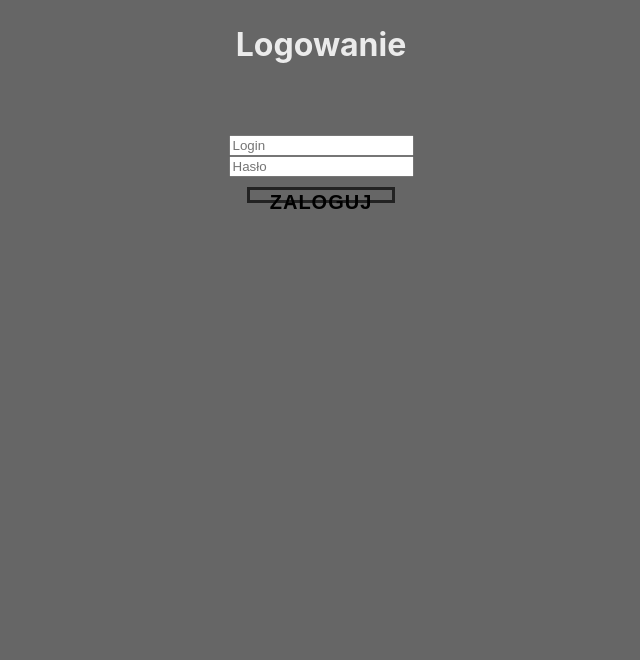
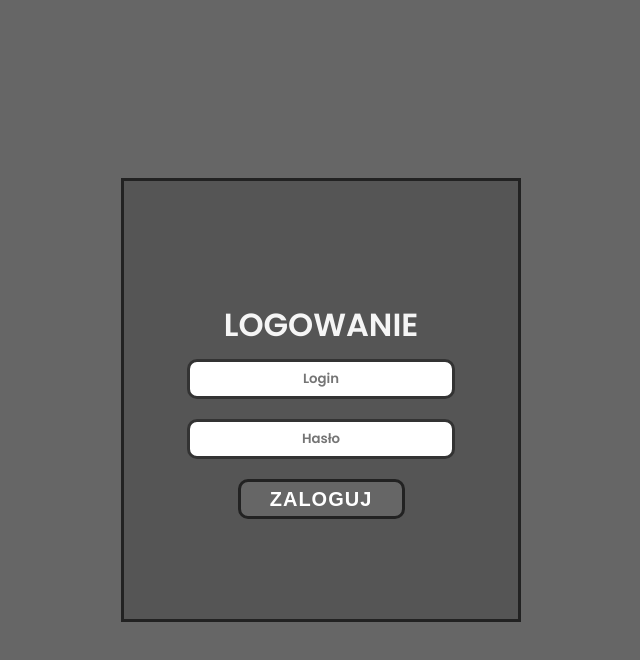
Before and after one commit to maciejmiazek/project, a React (Vite) app in the folder frontend/: page / in a window 1280 px wide. Shown: the top 660 px of the page, without its empty margins (319-959 px from the left). Built offline with nearby package versions, Linux system fonts and the light colour scheme.

Commit message:
fixed verification form

```diff
--- /dev/null
+++ b/frontend/src/components/LoginPage.css
@@ -0,0 +1,44 @@
+.login-page {
+	display: flex;
+	flex-direction: column;
+	padding: 100px 30px;
+	width: 25%;
+	min-width: 400px;
+	background-color: #555;
+	text-transform: uppercase;
+	border: 3px solid #222;
+	color: whitesmoke;
+}
+
+.login-page input{
+	width: 80%;
+	height: 40px;
+	margin: 10px 0;
+	padding: 5px;
+	border-radius: 10px;
+	border: 3px solid #333;
+	text-align: center;
+	font-weight: bold;
+	font-family: poppins, sans-serif;
+}
+
+.login-page h1{
+	margin: 0;
+	margin-top: 20px;
+	font-family: poppins, sans-serif;
+}
+
+.login-page form{
+	display: flex;
+	justify-content: center;
+	align-items: center;
+	flex-direction: column;
+	padding: 0;
+}
+
+.login-page button{
+	color: white;
+	border-radius: 10px;
+	height: 40px;
+	width: 50%;
+}
--- a/frontend/src/components/LoginPage.jsx
+++ b/frontend/src/components/LoginPage.jsx
@@ -1,10 +1,10 @@
 import React from "react";
+import "./LoginPage.css";
 
 function LoginPage() {
 
 	return (
-		<div className='login'>
-
+		<div className='login-page'>
 			<h1>Logowanie</h1>
 			<form action="/" method="post">
 				<input type="text" name="login" id="login" placeholder="Login" />
--- a/frontend/src/components/Workers.css
+++ b/frontend/src/components/Workers.css
@@ -6,13 +6,14 @@
 }
 
 .workers-main {
-	width: 75%;
+	width: 100%;
 	height: 100%;
 	display: flex;
 	align-items: center;
 	justify-content: space-evenly;
 	flex-wrap: wrap;
 	overflow: auto;
+	padding-right: 450px;
 }
 
 .workers-panel {
@@ -112,4 +113,5 @@
 	font-weight: bold;
 	border: none;
 	display: none;
+	color: white;
 }
--- a/frontend/src/components/Workers.jsx
+++ b/frontend/src/components/Workers.jsx
@@ -8,11 +8,22 @@ import {
 
 function Workers() {
 	const [users, setUsers] = useState([]);
+	const [activeButton, setActiveButton] = useState(0);
+	const [buttonText, setButtonText] = useState('Dodaj');
+
+	const buttonChangeClick = (index) => {
+		setButtonText(index === 0 ? 'Dodaj' : 'Edytuj');
+		if (activeButton === null || activeButton !== index) {
+			setActiveButton(index);
+		}
+	};
 
 	const fetchAPI = async () => {
 		axios
 			.get("/api")
-			.then((users) => setUsers(users.data))
+			.then((users) => {
+				setUsers(users.data)
+			})
 			.catch((err) => console.log(err));
 	};
 
@@ -27,7 +38,7 @@ function Workers() {
 	}
 
 	const buttonStyle = {
-		backgroundColor: 'red',
+		display: activeButton === 1 ? 'block' : 'none'
 	};
 
 	return (
@@ -44,7 +55,7 @@ function Workers() {
 							<p>{item.name}</p>
 						</div>
 						<div className="worker-items">
-							<div className="item-option"><p>Czas Pracy</p><p>{`${minutesToTime(item.startWorkTime)} - ${minutesToTime(item.endWorkTime)}`}</p></div>
+							<div className="item-option"><p>Czas Pracy</p><p>{`${item.startWorkTime} - ${item.endWorkTime}`}</p></div>
 							<div className="item-option"><p>Pensja</p><p>{`${item.salary} PLN`}</p></div>
 							<div className="item-option"><p>Telefon</p><p>{item.phone}</p></div>
 							<div className="item-option"><p>Przydzielona Maszyna</p><p>{item.machine}</p></div>
@@ -53,9 +64,7 @@ function Workers() {
 					</div>)
 				})}
 			</div>
-			<div className="workers-panel">
-				<WorkersPanel />
-			</div>
+			<WorkersPanel activeButton={activeButton} buttonChangeClick={buttonChangeClick} buttonText={buttonText}/>
 		</div>
 	);
 }
--- a/frontend/src/components/WorkersPanel.css
+++ b/frontend/src/components/WorkersPanel.css
@@ -1,8 +1,13 @@
 .workers-panel-box {
+	position: absolute;
+	top: 50%;
+	transform: translateY(-50%);
+	right: 3%;
 	display: flex;
 	justify-content: space-evenly;
 	flex-wrap: wrap;
-	width: 80%;
+	width: 25%;
+	width: 400px;
 	height: 500px;
 	font-family: Poppins, sans-serif;
 	overflow: auto;
@@ -27,13 +32,14 @@
 	border-bottom: 3px solid #222;
 	font-size: 20px;
 	font-weight: bold;
+	color: whitesmoke;
 }
 
 .workers-panel-action-buttons button:first-child {
 	border-right: 3px solid #222;
 }
 
-form{
+.workers-panel-box form{
 	display: flex;
 	flex-direction: column;
 	align-items: center;
@@ -47,11 +53,11 @@ form{
 	justify-items: center;
 	align-items: center;
 	width: 90%;
-	height: 50px;
+	min-height: 50px;
 	margin: 10px 0;
 	background-color: #222;
 	border-radius: 5px;
-	padding: 0 10px;
+	padding: 10px 10px;
 }
 
 .form-bulk .input-name{
@@ -62,12 +68,46 @@ form{
 	height: 100%;
 }
 
-.form-bulk input{
+.form-bulk .input-choose{
+	display: flex;
+	justify-content: center;
+	align-items: center;
 	width: 50%;
-	height: 50%;
-	border: 1px solid black;
-	background-color: rgb(211, 211, 211);
-	color: black;
+	height: 100%;
+	font-weight: bold;
+}
+
+.form-bulk .input-choose input,select{
+	width: 70%;
+	height: 20px;
+	background-color: rgba(255, 255, 255, 0);
+	border: none;
+	border-bottom: 3px solid #555;
+	margin-top: 1px;
+	color: white;
+	text-align: center;
+	font-weight: bold;
+	font-family: Poppins, sans-serif;
+}
+
+select{
+	background-color: #535353;
+	margin: 0 5px;
+}
+
+input:focus {
+	outline: none;
+	border: none;
+}
+
+input[type="number"]::-webkit-outer-spin-button,
+input[type="number"]::-webkit-inner-spin-button {
+  -webkit-appearance: none;
+  margin: 0;
+}
+
+input[type="number"] {
+  appearance: textfield;
 }
 
 .form-bulk p{
@@ -85,11 +125,12 @@ form button{
 	background-color: #666;
 	font-weight: bold;
 	font-size: 16px;
-	width: 80%;
+	width: 70%;
 	margin-top: 10px;
 	font-size: 20px;
 	letter-spacing: 1px;
 	text-transform: uppercase;
+	color: whitesmoke;
 }
 
 .workers-panel-box button.active{
--- a/frontend/src/components/WorkersPanel.jsx
+++ b/frontend/src/components/WorkersPanel.jsx
@@ -2,36 +2,30 @@ import { React, useState, useEffect } from "react";
 import "./WorkersPanel.css";
 import axios from "axios";
 
-function WorkersPanel() {
+function WorkersPanel({activeButton, buttonChangeClick, buttonText}) {
 	const [formData, setFormData] = useState({
 		name: '',
 		phone: '',
 		machine: [],
 		salary: 0,
-		startWorkTime: 0,
-		endWorkTime: 0,
+		startWorkTime: '6:00',
+		endWorkTime: '16:00',
 	});
 	const [message, setMessage] = useState('');
-	const [buttonText, setButtonText] = useState('Dodaj');
-	const [activeButton, setActiveButton] = useState(0);
 
 	const handleChange = (e) => {
 		setFormData({ ...formData, [e.target.name]: e.target.value });
 	};
 
-	const buttonChangeClick = (index) => {
-		setButtonText(index === 0 ? 'Dodaj' : 'Edytuj');
-		if (activeButton === null || activeButton !== index) {
-			setActiveButton(index); // Ustaw aktywny przycisk
+	const handleSubmit = async (e) => {
+		if (activeButton !== 0) {
+			return;
 		}
-	};
-
-	const handleSubmit = async (e) => {
 		e.preventDefault()
 
 		try {
 		  // Wysyłanie danych do serwera za pomocą axios
-		  const response = await axios.post('http://localhost:3000/api/pracownicy', formData);
+		  const response = await axios.post('/api/pracownicy', formData);
 
 		  // Obsługa odpowiedzi z serwera
 		  if (response.status === 200) {
@@ -56,25 +50,50 @@ function WorkersPanel() {
 			<form onSubmit={handleSubmit}>
 				<div className="form-bulk">
 					<div className="input-name"><p>Imie i Nazwisko</p></div>
-					<input type="text" name="name" value={formData.name} onChange={handleChange} required/>
+					<div className="input-choose">
+						<input type="text" name="name" value={formData.name} onChange={handleChange} required/>
+					</div>
+				</div>
+				<div className="form-bulk">
+					<div className="input-name"><p>Czas Pracy</p></div>
+					<div className="input-choose">
+						OD
+						<select name="startWorkTime" value={formData.startWorkTime} onChange={handleChange} required>
+							<option value="6:00">6:00</option>
+							<option value="7:00">7:00</option>
+							<option value="8:00">8:00</option>
+						</select>
+						DO
+						<select name="endWorkTime" value={formData.endWorkTime} onChange={handleChange} required>
+							<option value="16:00">16:00</option>
+							<option value="17:00">17:00</option>
+							<option value="18:00">18:00</option>
+						</select>
+					</div>
+				</div>
+				<div className="form-bulk">
+					<div className="input-name"><p>Pensja</p></div>
+					<div className="input-choose">
+						<input type="number" name="salary" value={formData.salary} onChange={handleChange} required/>PLN
+					</div>
 				</div>
 				<div className="form-bulk">
 					<div className="input-name"><p>Telefon</p></div>
-					<input type="text" name="phone" value={formData.phone} onChange={handleChange}/>
-				</div>
-
-				<div className="form-bulk">
-					<div className="input-name"><p>Czas Pracy</p></div>
-					<input type="time" name="startWorkTime" value={formData.startWorkTime} onChange={handleChange}/>
-					<input type="time" name="endWorkTime" value={formData.endWorkTime} onChange={handleChange}/>
-				</div>
-				<div className="form-bulk">
-					<div className="input-name"><p>Pensja</p></div>
-					<input type="number" name="salary" value={formData.salary} onChange={handleChange}/>
+					<div className="input-choose">
+						<input type="tel" name="phone" pattern="[0-9]{3}-[0-9]{3}-[0-9]{3}" value={formData.phone} onChange={handleChange}/>
+					</div>
+					{/* <small>np. 666-666-666</small> */}
 				</div>
 				<div className="form-bulk">
 					<div className="input-name"><p>Maszyna</p></div>
-					<input type="text" name="machine" value={formData.machine} onChange={handleChange}/>
+					<div className="input-choose">
+						<select name="machine" value={formData.machine} onChange={handleChange}>
+							<option value="">Wybierz maszynę</option>
+							<option value="machine1">Maszyna 1</option>
+							<option value="machine2">Maszyna 2</option>
+							<option value="machine3">Maszyna 3</option>
+						</select>
+					</div>
 				</div>
 				<button type="submit">{buttonText}</button>
 			</form>
--- a/frontend/src/index.css
+++ b/frontend/src/index.css
@@ -18,6 +18,7 @@ body {
   display: flex;
   place-items: center;
   min-width: 320px;
+  height: 100vh;
 }
 
 *,
--- a/frontend/src/main.jsx
+++ b/frontend/src/main.jsx
@@ -4,7 +4,7 @@ import { BrowserRouter, Routes, Route } from "react-router-dom";
 import "./index.css";
 import App from "./App.jsx";
 import NoPage from "./components/NoPage";
-import LoginPage from "./components/loginPage";
+import LoginPage from "./components/LoginPage";
 
 createRoot(document.getElementById("root")).render(
 	<StrictMode>
--- a/frontend/vite.config.js
+++ b/frontend/vite.config.js
@@ -6,8 +6,8 @@ export default defineConfig({
   plugins: [react()],
   server: {
     proxy: {
-      '/api': 'http://localhost:3000', // Proxy dla backendu
-      '/api/pracownicy': 'http://localhost:3000',
+      '/api': 'https://buildplan.online:3000', // Proxy dla backendu
+      '/api/pracownicy': 'https://buildplan.online:3000',
     },
   },
 })
```
Also changed, not shown: 7 other files (tests, documents, lock files or other folders).
